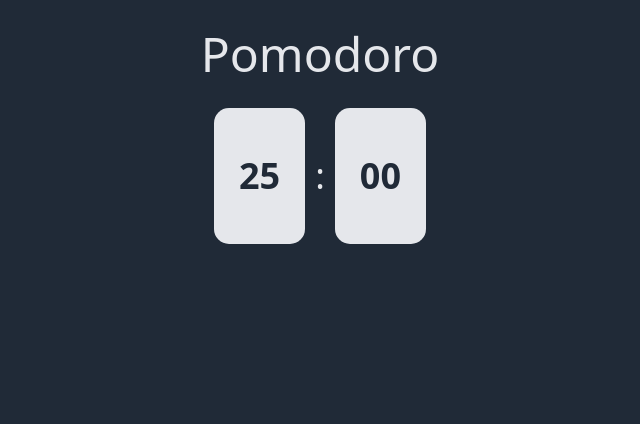
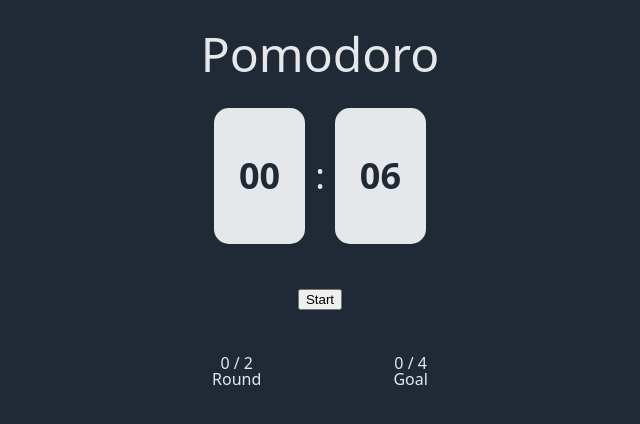
Before and after one commit to Eastynfromeast/a18-pomodoro, a React (Create React App) app: page / in a window 1280 px wide. Shown: the top 424 px of the page, without its empty margins (320-960 px from the left). Built offline with nearby package versions, Linux system fonts and the light colour scheme.

Commit message:
add round and goal event of pomodoro timer

```diff
--- a/src/App.tsx
+++ b/src/App.tsx
@@ -1,5 +1,5 @@
 import { motion } from "framer-motion";
-import { useState } from "react";
+import { useEffect, useRef, useState } from "react";
 import styled from "styled-components";
 
 const Container = styled.div`
@@ -13,6 +13,12 @@
 	font-size: 48px;
 	padding: 30px 0;
 	text-align: center;
+`;
+
+const Wrapper = styled(motion.div)`
+	display: flex;
+	flex-direction: column;
+	align-items: center;
 `;
 
 const Timer = styled(motion.ul)`
@@ -32,9 +38,30 @@
 	background-color: ${props => props.theme.textColor};
 	color: ${props => props.theme.bgColor};
 	padding: 50px 25px;
-
 	font-weight: 600;
 	border-radius: 15px;
+`;
+
+const Buttons = styled(motion.div)`
+	display: flex;
+	justify-content: center;
+	margin: 45px auto;
+`;
+
+const Col = styled(motion.ul)`
+	width: 100%;
+	display: flex;
+	flex-direction: row;
+	flex-wrap: wrap;
+	justify-content: space-evenly;
+	align-items: center;
+	text-align: center;
+`;
+
+const ColItem = styled(motion.li)`
+	display: inline-flex;
+	flex-direction: column;
+	max-width: 50%;
 `;
 
 const set2digits = (n: number | string) => {
@@ -43,25 +70,102 @@
 };
 
 function App() {
-	const [timer, setTimer] = useState(1000 * 60 * 25);
-	const min = set2digits(Math.floor(timer / (60 * 1000)));
-	const sec = set2digits(Math.floor((timer / Number(min)) % 60));
+	const maximum = {
+		time: 60 * 0.1,
+		round: 2,
+		goal: 4,
+	};
+
+	const [time, setTime] = useState(maximum.time);
+	const [round, setRound] = useState(0);
+	const [goal, setGoal] = useState(0);
+
+	const timerRef = useRef<any>();
+	const [isRunning, setIsRunning] = useState(false);
+	const min = Math.floor(time / 60);
+	const sec = Math.floor(time % 60);
+
+	const onClickStart = () => {
+		setIsRunning(true);
+		timerRef.current = setInterval(() => {
+			setTime(prev => {
+				if (time === 0) {
+					setIsRunning(false);
+				}
+				return prev - 1;
+			});
+		}, 1000);
+	};
+
+	const updateGoal = () => {
+		setGoal(prev => {
+			console.log(prev);
+
+			return prev + 1;
+		});
+	};
+
+	const updateRound = () => {
+		setRound(prev => {
+			if (prev === maximum.round - 1) {
+				setGoal(prev => prev + 1);
+				return (prev = 0);
+			}
+			return prev + 1;
+		});
+	};
+
+	const onClickStop = () => {
+		setIsRunning(false);
+		clearInterval(timerRef.current);
+	};
+
+	useEffect(() => {
+		if (isRunning) {
+			if (time === 0) {
+				clearInterval(timerRef.current);
+				setTime(maximum.time);
+				setIsRunning(false);
+				if (round === maximum.round - 1) {
+					setRound(0);
+					setGoal(prev => prev + 1);
+				} else {
+					setRound(prev => prev + 1);
+				}
+			}
+		}
+	}, [time, round, goal]);
+
 	return (
 		<Container>
 			<Title>Pomodoro</Title>
-			<div>
+			<Wrapper>
 				<Timer>
 					<TimerBox>
-						<span>{min}</span>
+						<span>{set2digits(min)}</span>
 					</TimerBox>
 					<li>
 						<span>:</span>
 					</li>
 					<TimerBox>
-						<span>{sec}</span>
+						<span>{set2digits(sec)}</span>
 					</TimerBox>
 				</Timer>
-			</div>
+				<Buttons>
+					{!isRunning && <button onClick={onClickStart}>Start</button>}
+					{isRunning && <button onClick={onClickStop}>Stop</button>}
+				</Buttons>
+				<Col>
+					<ColItem>
+						<p>{`${round} / ${maximum.round}`}</p>
+						<span>Round</span>
+					</ColItem>
+					<ColItem>
+						<p>{`${goal} / ${maximum.goal}`}</p>
+						<span>Goal</span>
+					</ColItem>
+				</Col>
+			</Wrapper>
 		</Container>
 	);
 }
```
